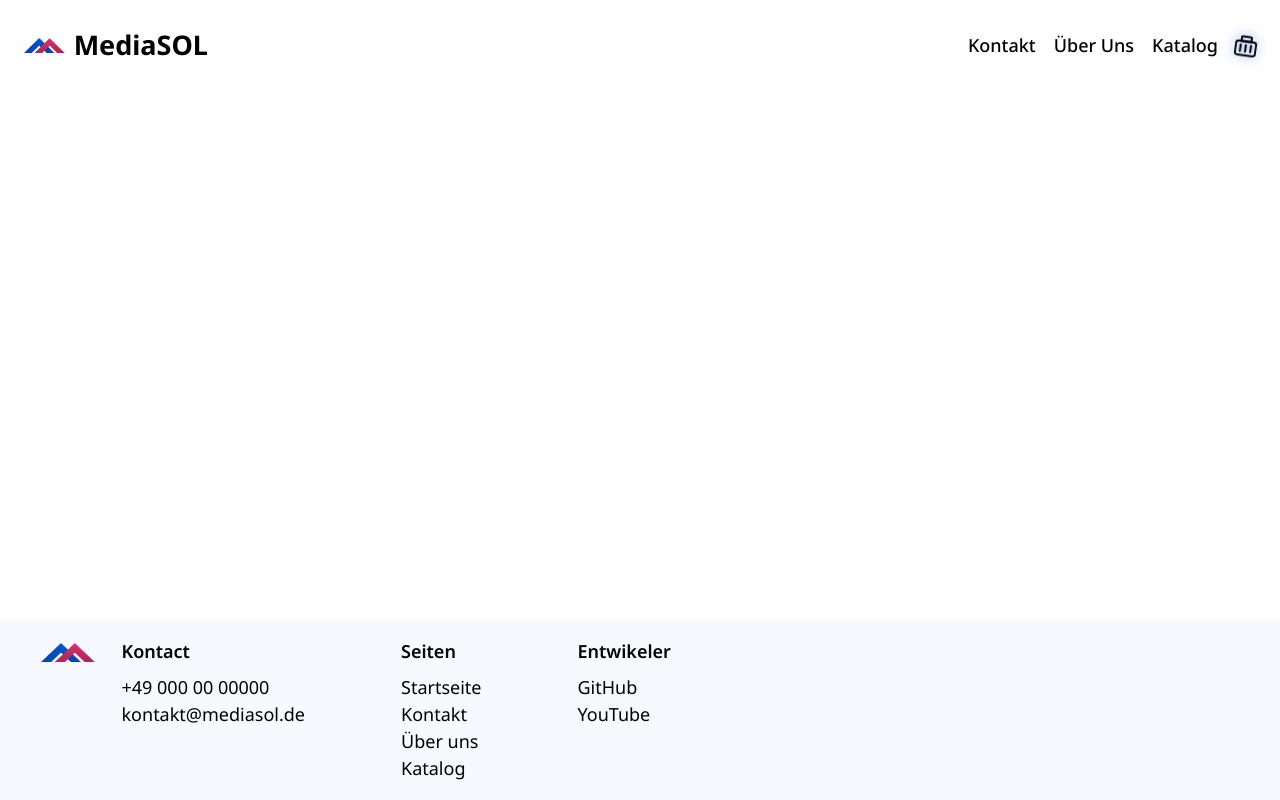
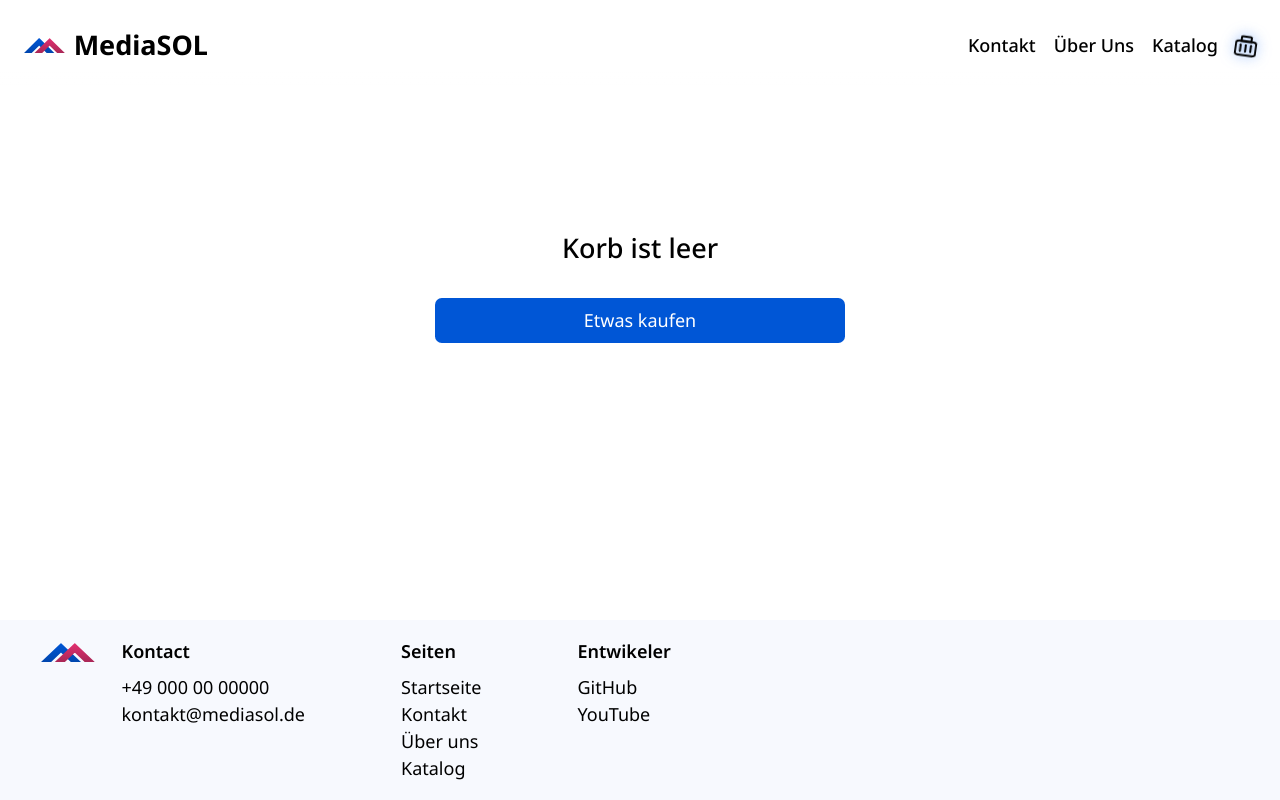
Before and after one commit to Gafum/mediaSOL, a React (Vite) app: page /cart in a window 1280 px wide. Built offline with nearby package versions, Linux system fonts and the light colour scheme.

Commit message:
empty cart is shown

```diff
--- a/src/Screens/Cart/Cart.tsx
+++ b/src/Screens/Cart/Cart.tsx
@@ -5,6 +5,8 @@ import { CatalogContent } from "../../DevData/CatalogContent";
 import { screenList } from "../../Routing/RoutingList";
 import { useFavoritesStore } from "../../Store/FavoritesStore";
 import { useCartStore } from "../../Store/CartStore";
+import { CustomBtn } from "../../UI/CustomBtn/CustomBtn";
+import { useNavigate } from "react-router-dom";
 
 export const Cart = (): JSX.Element => {
    const clearFavoritesList = useFavoritesStore(
@@ -21,7 +23,20 @@ export const Cart = (): JSX.Element => {
       favoritesListIDs.includes(id)
    );
 
-   console.log(localFavoritesList, favoritesListIDs);
+   const navigate = useNavigate();
+
+   if (!cartListIDs.length && !favoritesListIDs.length) {
+      return (
+         <div className="text-center w-full">
+            <h1 className="font-medium text-2xl mt-[140px]">Korb ist leer</h1>
+            <CustomBtn
+               btnText={"Etwas kaufen"}
+               className="w-1/3 mt-7"
+               onClick={() => navigate(screenList.catalog.path)}
+            />
+         </div>
+      );
+   }
 
    return (
       <section>
```
